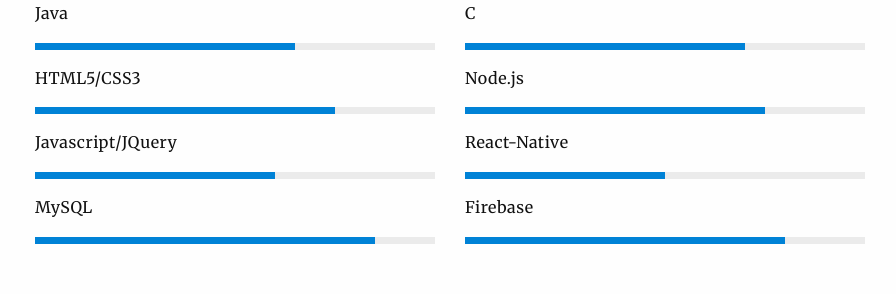
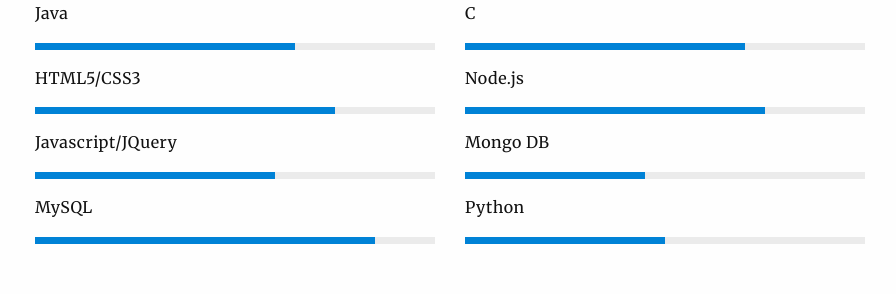
Before and after one commit to ramalingaprasad-gs/Ramalinga12Prasad.github.io, a plain HTML site: page index.html in a window 1280 px wide. Shown: the part 1020-1314 px from the top of the page, without its empty margins (370-1266 px from the left). Drawn offline with nearby package versions, Linux system fonts and the light colour scheme; a web font is replaced by a local one.

Commit message:
Update index.html

```diff
--- a/index.html
+++ b/index.html
@@ -206,15 +206,15 @@
                                 </div>
                             </div>
 
-							<h6 class="progress-title">React-Native</h6>
+							<h6 class="progress-title">Mongo DB</h6>
                             <div class="progress">
-                                <div class="progress-bar progress-bar-primary animated fadeInLeft" role="progressbar" aria-valuenow="60" aria-valuemin="0" aria-valuemax="100" style="width: 50%">
+                                <div class="progress-bar progress-bar-primary animated fadeInLeft" role="progressbar" aria-valuenow="60" aria-valuemin="0" aria-valuemax="100" style="width: 45%">
                                 </div>
                             </div><!-- / progress -->
 
-                            <h6 class="progress-title">Firebase</h6>
+                            <h6 class="progress-title">Python</h6>
                             <div class="progress">
-                                <div class="progress-bar progress-bar-primary animated fadeInLeft" role="progressbar" aria-valuenow="60" aria-valuemin="0" aria-valuemax="100" style="width: 80%">
+                                <div class="progress-bar progress-bar-primary animated fadeInLeft" role="progressbar" aria-valuenow="60" aria-valuemin="0" aria-valuemax="100" style="width: 50%">
                                 </div>
                             </div><!-- / progress -->
                         </div>
```
